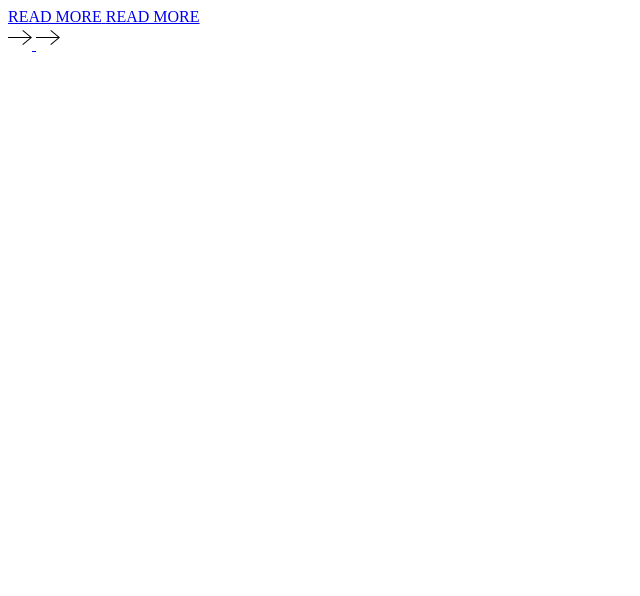
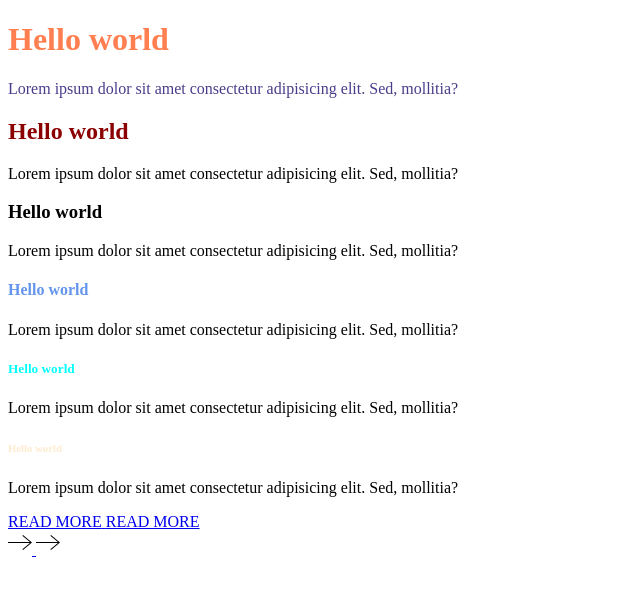
Before and after one commit to kucheranna/my-project, a plain HTML site: page index.html in a window 1280 px wide. Shown: the whole page, without its empty margins (0-640 px from the left). Drawn offline with Linux system fonts and the light colour scheme.

Commit message:
Fourth commit

```diff
--- a/<!DOCTYPE html>.html
+++ b/index.html
@@ -4,8 +4,22 @@
     <meta charset="UTF-8">
     <meta name="viewport" content="width=device-width, initial-scale=1.0">
     <title>Document</title>
+    <link href="style.css" rel="stylesheet" />
+
 </head>
 <body>
+  <h1> Hello world</h1>
+  <p class="main-p"> Lorem ipsum dolor sit amet consectetur adipisicing elit. Sed, mollitia?</p>
+  <h2> Hello world</h2>
+  <p> Lorem ipsum dolor sit amet consectetur adipisicing elit. Sed, mollitia?</p>
+  <h3> Hello world</h3>
+  <p> Lorem ipsum dolor sit amet consectetur adipisicing elit. Sed, mollitia?</p>
+  <h4> Hello world</h4>
+  <p> Lorem ipsum dolor sit amet consectetur adipisicing elit. Sed, mollitia?</p>
+  <h5> Hello world</h5>
+  <p> Lorem ipsum dolor sit amet consectetur adipisicing elit. Sed, mollitia?</p>
+  <h6> Hello world</h6>
+  <p> Lorem ipsum dolor sit amet consectetur adipisicing elit. Sed, mollitia?</p>
     <a href="#" class="link">
         <span class="mask">
           <div class="link-container">
--- /dev/null
+++ b/style.css
@@ -0,0 +1,16 @@
+
+h1 {
+    color: coral; font-size: 42;
+}
+h2 {
+    color: darkred;font-size: 38;
+}
+h3 {
+    color: black;font-size: 36;
+}
+h4{
+    color: cornflowerblue;font-size: 32;
+}
+h5{color: aqua;font-size: 28;}
+h6{color: blanchedalmond;font-size: 24;}
+.main-p {color: darkslateblue;}
```
Also changed, not shown: Homework1.html (renamed from fifth-file.txt), Homework2.html (renamed from fourth-file.txt), Homework3.html (renamed from firts-file.txt), first-subfolder/Homework.html (renamed from first-subfolder/second-file.txt), first-subfolder/Homework1.html (renamed from first-subfolder/third-file.txt).
